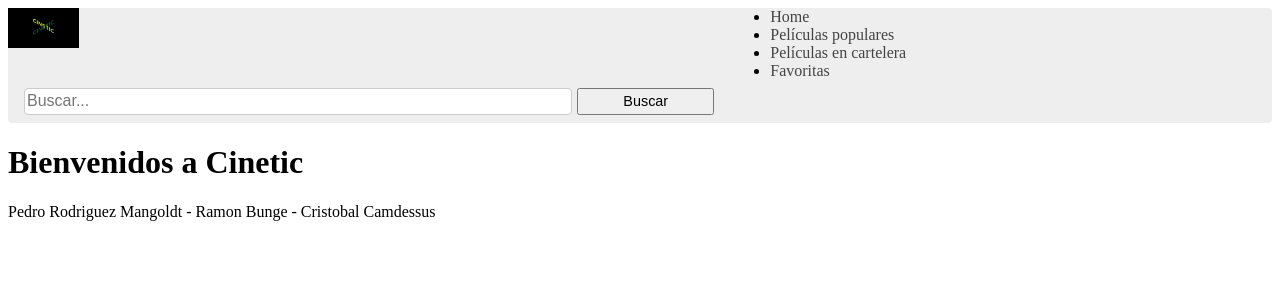
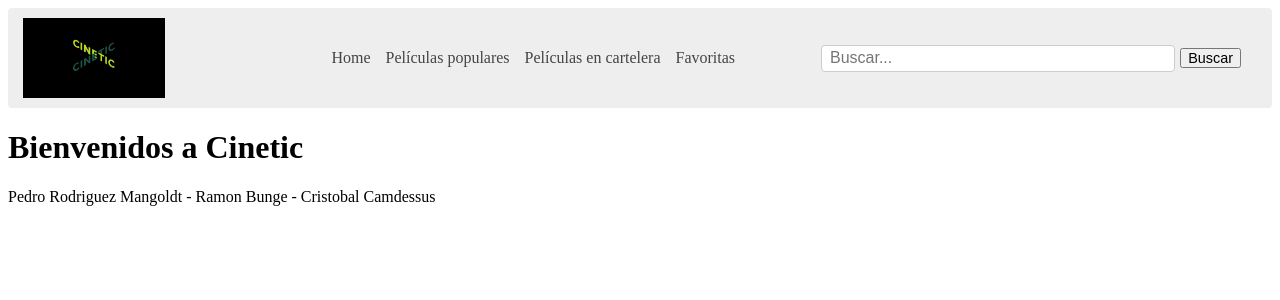
Before and after one commit to monchobung/crisRamonPedro, a React (Create React App) app in the folder proyecto-integrador/: page / in a window 1280 px wide. Shown: the top 300 px of the page. Built offline with nearby package versions, Linux system fonts and the light colour scheme.

Commit message:
header css arreglado

```diff
--- a/proyecto-integrador/src/components/Navbar/Navbar.js
+++ b/proyecto-integrador/src/components/Navbar/Navbar.js
@@ -4,19 +4,27 @@ import './navbar.css';
 function Navbar(){
   return (
     <nav>
-      <img src="/cinetic.png" alt="Logo" className="logo"/>
+      {/* Logo */}
+      <img
+        src="/cinetic.png"
+        alt="Logo UdeSA Movies"
+        className="logo"
+      />
 
-      <ul className="nav nav-tabs my-4">
-        <li className="nav-item"><a className="nav-link" href="/">Home</a></li>
-        <li className="nav-item"><a className="nav-link" href="/peliculaspopulares">Películas populares</a></li>
-        <li className="nav-item"><a className="nav-link" href="/peliculascartelera">Películas en cartelera</a></li>
-        <li className="nav-item"><a className="nav-link" href="/favoritos">Favoritas</a></li>
-      </ul>
+      {/* Contenedor de links + buscador */}
+      <div className="nav">
+        <ul>
+          <li><a href="/">Home</a></li>
+          <li><a href="/peliculaspopulares">Películas populares</a></li>
+          <li><a href="/peliculascartelera">Películas en cartelera</a></li>
+          <li><a href="/favoritos">Favoritas</a></li>
+        </ul>
 
-      <form className="search-form" action="results.html" method="get">
-        <input type="text" name="searchData" placeholder="Buscar..." />
-        <button type="submit" className="btn btn-success btn-sm">Buscar</button>
-      </form>
+        <form className="search-form" action="results.html" method="get">
+          <input type="text" name="searchData" placeholder="Buscar..." />
+          <button type="submit" className="btn-sm">Buscar</button>
+        </form>
+      </div>
     </nav>
   );
 }
--- a/proyecto-integrador/src/components/Navbar/navbar.css
+++ b/proyecto-integrador/src/components/Navbar/navbar.css
@@ -1,95 +1,71 @@
-.logo {
-  height: 40px;
-  margin-right: 15px;
+
+.logo{
+  height:80px;
+  width:auto;
+  display:block;
+  align-self:center;
+  margin:0;
 }
-nav {
-    display: grid;
-    grid-template-columns: 1fr;
-    background-color: #eee;
-    border-radius: 4px;
-    margin-bottom: 20px;
+
+
+nav{
+  display:grid;
+  grid-template-columns: 1fr;
+  align-items:center;
+  background:#eee;
+  border-radius:4px;
+  margin-bottom:20px;
+  padding:10px 15px;
 }
-.nav {
-    margin: 0 !important;
+
+
+.nav{
+  display:flex;
+  justify-content:space-between;
+  align-items:center;
+  gap:20px;
+  margin:0 !important;
+  width:100%;
 }
+
+
+.nav ul{
+  display:flex;
+  list-style:none;
+  gap:15px;
+  margin:0;
+  padding:0;
+}
+
+
 .nav a{
-    color: #444;
-    text-decoration: none;
+  color:#444;
+  text-decoration:none;
 }
-.nav a:hover{
-    font-weight: bold;
-}
-.search-form, .filter-form {
-    padding: .5rem 1rem;
-    display: grid;
-    grid-template-columns: 4fr 1fr;
-    column-gap: 5px;
-}
-.filter-form {
-    grid-template-columns: 1fr;
+.nav a:hover{ font-weight:bold; }
+
+
+.search-form{
+  display:grid;
+  grid-template-columns: 1fr auto;
+  column-gap:5px;
+  align-items:center;
+  width:100%;
+  max-width:420px;
 }
 .search-form .btn-sm{
-    line-height: 1;
-    font-size: 0.9rem;
+  line-height:1;
+  font-size:.9rem;
 }
-.search-form input,
-.filter-form input {
-    border: 1px solid #ccc;
-    border-radius: 4px;
-    padding-top: 3px;
-    vertical-align: middle;
-    line-height: 1;
-    font-size: 1rem;
-    padding-bottom: 4px;
-}
-.filter-form input {
-    line-height: 1.5;
-}
-.cards {
-    padding: 0.75rem 1.25rem;
-    display: flex;
-    flex-wrap: wrap;
-    flex-direction: row;
-    justify-content: space-between;
-    margin-bottom: 2%;
-}
-.cardBody {
-    margin-top: 20px;
-}
-.single-card-people {
-    width: 19%;
-}
-.single-card-movie {
-    width: 24%;
-}
-.single-card-playing {
-    width: 15%;
-}
-#now-playing .card-text{
-    height: 100px;
-    overflow: hidden;
-}
-.single-card-tv {
-    width: 19%;
-}
-.tv-show .card-text{
-    height: 100px;
-    overflow: hidden;
-}
-.single-card-on-air{
-    width: 15%;
-}
-#on-air-today .card-text{
-    height: 100px;
-    overflow: hidden;
+.search-form input{
+  border:1px solid #ccc;
+  border-radius:4px;
+  padding:3px 8px 4px;
+  font-size:1rem;
 }
 
-.all-movies .single-card-movie {
-    width: 15%;
+@media (min-width:765px){
+  nav{
+    grid-template-columns: 2fr 6fr;
+  }
 }
-
-@media(min-width: 765px){
-    nav {
-        grid-template-columns: 4fr 3fr;
-    }
-}
```
